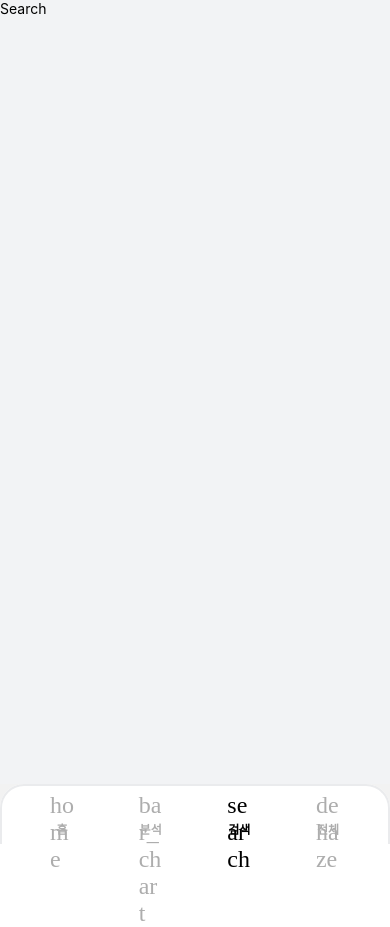
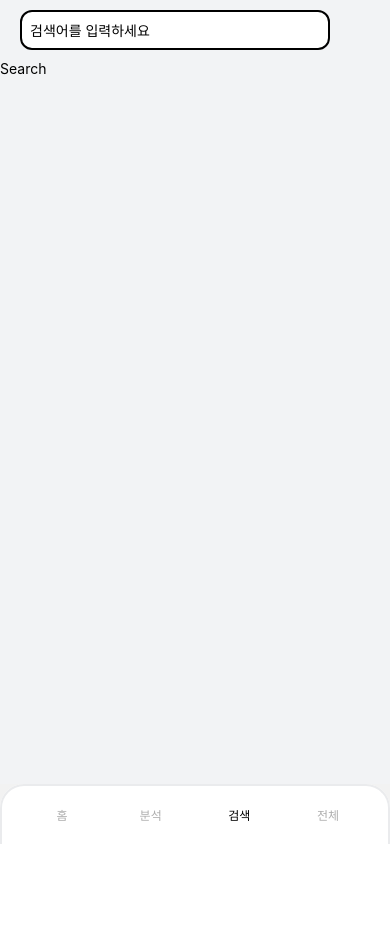
Before and after one commit to hayward2007/hanpoon-frontend, a React Native app: screen /Search in a window 390 px wide. After the commit the page ends 844 px from the top, so only its background shows below. Built offline with nearby package versions, Linux system fonts and the light colour scheme.

Commit message:
Icon Vertical Centered

```diff
--- a/src/components/navigation.tsx
+++ b/src/components/navigation.tsx
@@ -8,16 +8,18 @@ import SUIT from '../utils/text';
 
 export const NaviagtionButton = ({
   navigation,
+  page,
+  icon,
   name,
-  page,
-  color,
-  icon,
+  size,
+  color = Color.navigationBarColor.unselected,
 }: {
   navigation: any;
-  name: string;
   page: string;
-  color: string;
   icon: IconProps;
+  name?: string;
+  size?: number;
+  color?: string;
 }) => {
   const buttonStyles = StyleSheet.create({
     button: {
@@ -26,10 +28,10 @@ export const NaviagtionButton = ({
       alignItems: 'center',
       justifyContent: 'center',
       backgroundColor: 'transparent',
-      height: 48,
-      width: 48,
+      height: size || 24,
+      width: size || 24,
       fontSize: 12,
-      gap: 4,
+      // gap: 4,
     },
   });
   return (
@@ -42,9 +44,11 @@ export const NaviagtionButton = ({
           weight={icon.weight}
           color={color || icon.color}
         />
-        <SUIT style={{color: color, fontWeight: '700', fontSize: 12}}>
-          {name}
-        </SUIT>
+        {name && (
+          <SUIT style={{color: color, fontSize: 12}} font="SemiBold">
+            {name}
+          </SUIT>
+        )}
       </View>
     </TouchableOpacity>
   );
@@ -121,6 +125,7 @@ const NavigationBar = ({navigation}: {navigation: any}) => {
               icon: page.icon,
               fill: true,
             }}
+            size={48}
           />
         ))}
       </View>
--- a/src/pages/Search/index.tsx
+++ b/src/pages/Search/index.tsx
@@ -1,14 +1,38 @@
 import React from 'react';
-import {Text, View, ScrollView} from 'react-native';
+import {Text, View, ScrollView, TextInput} from 'react-native';
 import {SafeAreaView} from 'react-native-safe-area-context';
 
+import style from './style';
 import Color from '../../utils/color';
-import NavigationBar from '../../components/navigation';
+import NavigationBar, {NaviagtionButton} from '../../components/navigation';
+import {Icon} from '../../utils/icon';
+
+const SearchBar = ({navigation}: {navigation: any}) => {
+  return (
+    <View style={style.SearchBar}>
+      <View style={style.SearchText}>
+        <Icon icon="search" color={Color.navigationBarColor.unselected} />
+        <TextInput
+          style={style.SearchTextInput}
+          placeholder="검색어를 입력하세요"
+        />
+        <Icon icon="close" color={Color.navigationBarColor.unselected} />
+      </View>
+      <NaviagtionButton
+        navigation={navigation}
+        icon={{icon: 'shopping_cart'}}
+        page={'All'}
+      />
+    </View>
+  );
+};
 
 const Search = ({navigation}: {navigation: any}) => {
   return (
     <SafeAreaView edges={['top']} style={{flex: 1}}>
       <ScrollView style={{flex: 1, backgroundColor: Color.backGroundColor}}>
+        <SearchBar navigation={navigation} />
+
         <Text>Search</Text>
       </ScrollView>
       <NavigationBar navigation={navigation} />
--- a/src/pages/Search/style.ts
+++ b/src/pages/Search/style.ts
@@ -0,0 +1,32 @@
+import {StyleSheet} from 'react-native';
+import Color from '../../utils/color';
+
+const style = StyleSheet.create({
+  SearchBar: {
+    height: 60,
+    width: '100%',
+    display: 'flex',
+    flexDirection: 'row',
+    justifyContent: 'space-between',
+    alignItems: 'center',
+    paddingHorizontal: 20,
+    gap: 16,
+  },
+  SearchText: {
+    flex: 1,
+    display: 'flex',
+    flexDirection: 'row',
+    alignItems: 'center',
+    backgroundColor: Color.white,
+    borderStyle: 'solid',
+    borderWidth: 2,
+    borderRadius: 12,
+    paddingHorizontal: 8,
+    paddingVertical: 6,
+  },
+  SearchTextInput: {
+    flex: 1,
+  },
+});
+
+export default style;
--- a/src/utils/icon.tsx
+++ b/src/utils/icon.tsx
@@ -1,5 +1,5 @@
 import React from 'react';
-import {Text, TextStyle} from 'react-native';
+import {Text, TextStyle, View} from 'react-native';
 import Color from './color';
 
 export interface IconProps {
@@ -18,19 +18,30 @@ export const Icon = ({
   color = Color.black,
 }: IconProps): JSX.Element => {
   return (
+    <View
+      style={{
+        flex: 0,
+        width: size,
+        height: size,
+        overflow: 'hidden',
+        justifyContent: 'center',
+        alignItems: 'center',
+      }}>
       <Text
         style={{
           // import font as PostScript
           fontFamily: fill
             ? 'MaterialSymbolsRounded-Filled'
             : 'MaterialSymbolsRounded-Normal',
-        fontSize: 24,
+          fontSize: size,
+          fontWeight: weight,
           color: color,
-        width: size,
-        height: size,
-        fontWeight: weight,
+          lineHeight: size * 1.1,
+          textAlign: 'center',
+          textAlignVertical: 'center',
         }}>
         {icon}
       </Text>
+    </View>
   );
 };
--- a/src/utils/text.tsx
+++ b/src/utils/text.tsx
@@ -1,16 +1,19 @@
 import React, {Component} from 'react';
-import {StyleSheet, Text} from 'react-native';
+import {StyleProp, StyleSheet, Text, TextStyle} from 'react-native';
 
-const styles = StyleSheet.create({
-  SUIT: {
-    fontFamily: 'SUIT',
-  },
-});
-
-export default class SUIT extends Component<{style?: any; children: string}> {
+export default class SUIT extends Component<{
+  style?: StyleProp<TextStyle>;
+  font?: 'SemiBold' | 'Bold' | 'Regular';
+  children: string;
+}> {
   render() {
+    const style = StyleSheet.create({
+      SUIT: {
+        fontFamily: 'SUITVariable-' + (this.props.font || 'Regular'),
+      },
+    });
     return (
-      <Text style={[styles.SUIT, this.props.style]}>{this.props.children}</Text>
+      <Text style={[style.SUIT, this.props.style]}>{this.props.children}</Text>
     );
   }
 }
```
Lines whose indentation alone changed are shown as unchanged.
